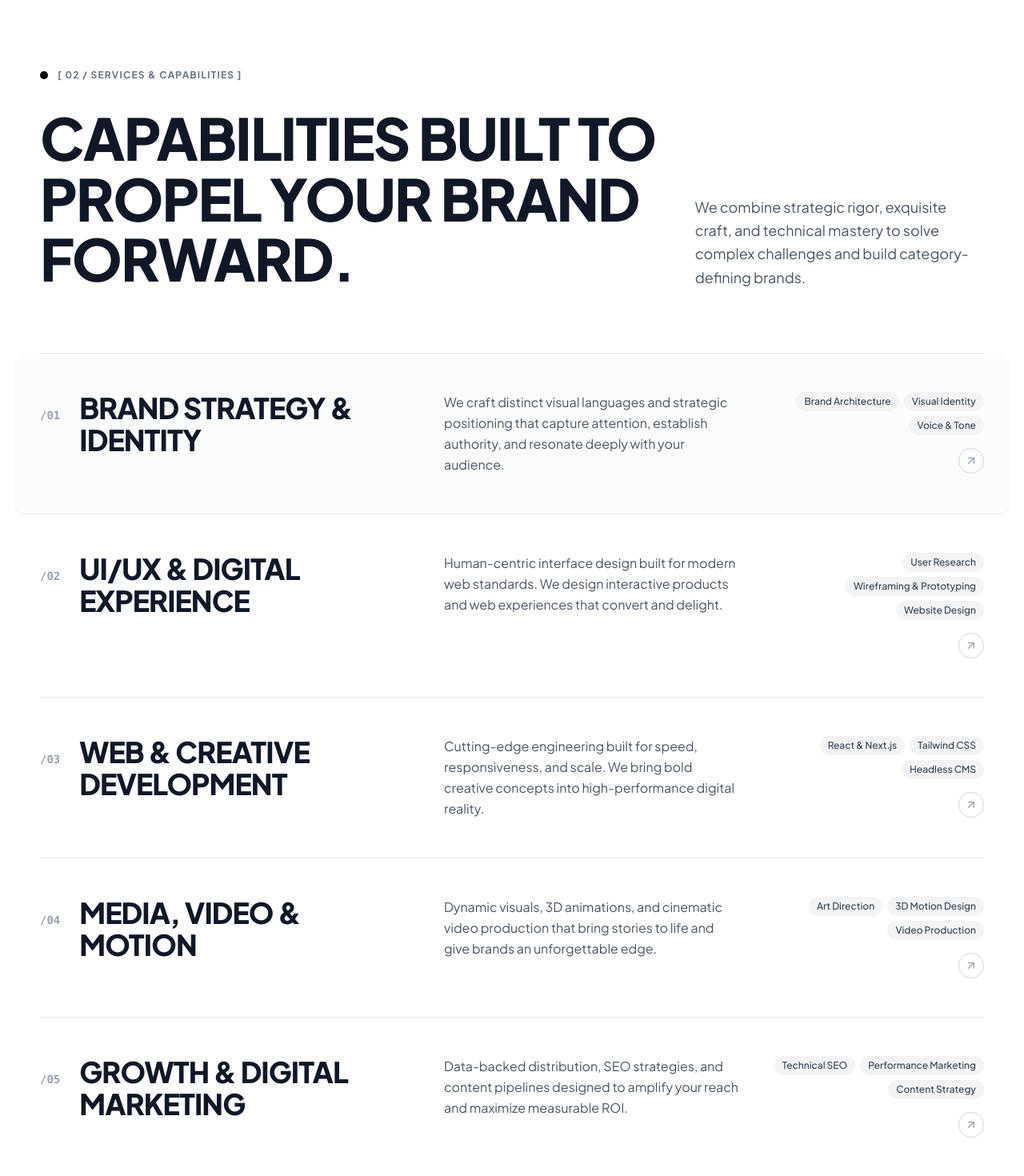
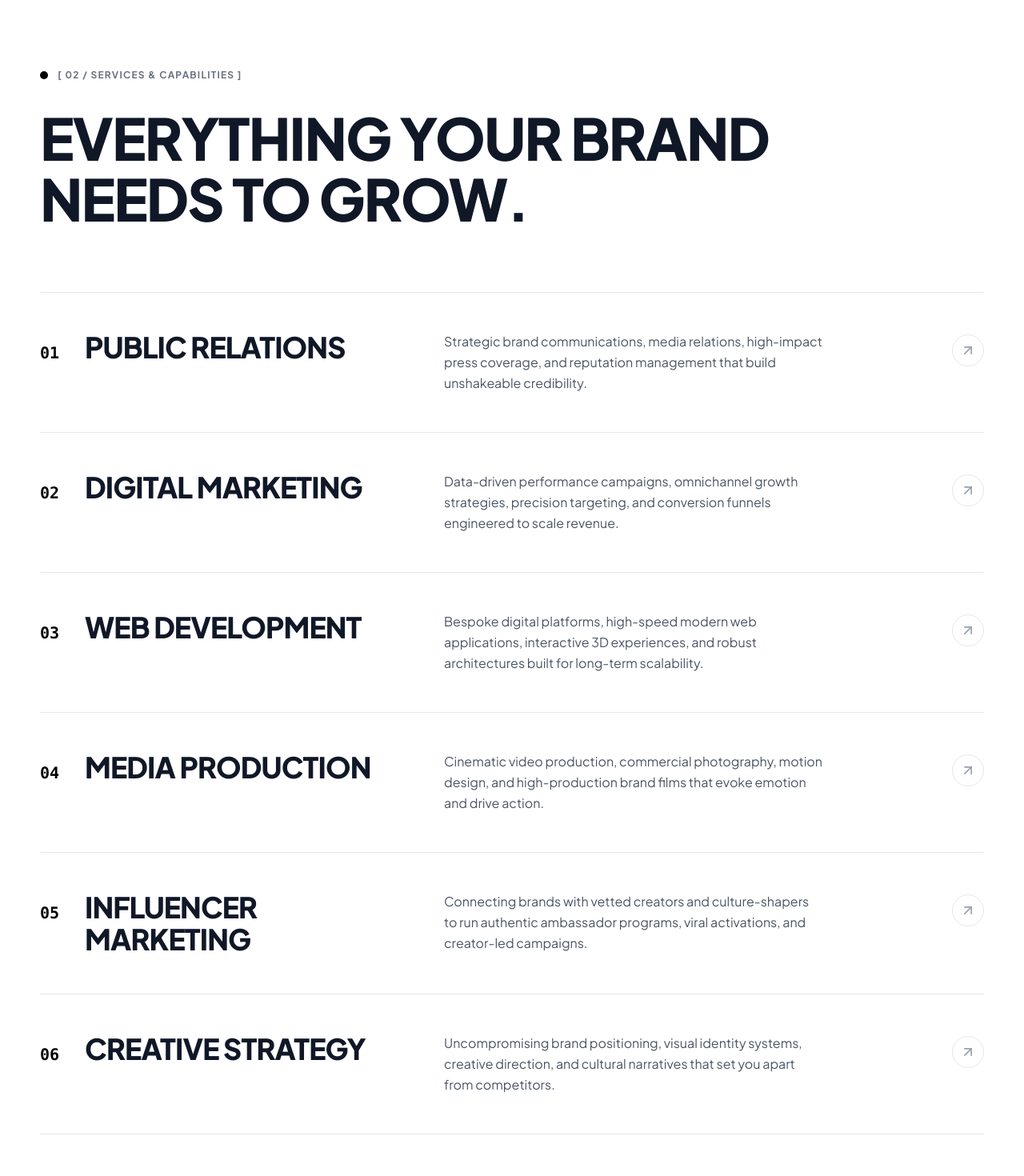
Before and after one commit to nikhilkumar202002/ann-clan-website, a React (Vite) app: page / in a window 1280 px wide. Shown: the part 1860-3330 px from the top of the page at 80% size. Built offline with nearby package versions, Linux system fonts and the light colour scheme; the HTML template or start-up script is replaced by a standard one.

Commit message:
refactor: replace native buttons and links with Button component and update home sections

```diff
--- a/src/components/sections/home/Insights.jsx
+++ b/src/components/sections/home/Insights.jsx
@@ -1,4 +1,5 @@
 import { FiArrowRight } from 'react-icons/fi'
+import Button from '../../ui/Button'
 
 const Insights = () => {
   const articles = [
@@ -53,13 +54,9 @@ const Insights = () => {
             </h2>
           </div>
           <div>
-            <a
-              href="#"
-              className="inline-flex items-center gap-2 text-xs sm:text-sm font-bold uppercase tracking-wider text-black border-b-2 border-black pb-0.5 hover:text-gray-600 hover:border-gray-600 transition-colors"
-            >
-              <span>Explore All Articles</span>
-              <FiArrowRight className="w-4 h-4" />
-            </a>
+            <Button href="#" variant="link" icon={FiArrowRight}>
+              Explore All Articles
+            </Button>
           </div>
         </div>
 
--- a/src/components/sections/home/Services.jsx
+++ b/src/components/sections/home/Services.jsx
@@ -3,48 +3,107 @@ import { FiArrowUpRight } from 'react-icons/fi'
 import Button from '../../ui/Button'
 
 const Services = () => {
-  const [activeService, setActiveService] = useState(0)
+  const [hoveredIndex, setHoveredIndex] = useState(null)
+  const [mousePos, setMousePos] = useState({ x: 0, y: 0 })
 
   const services = [
     {
       id: '01',
-      title: 'Brand Strategy & Identity',
+      title: 'Public Relations',
       description:
-        'We craft distinct visual languages and strategic positioning that capture attention, establish authority, and resonate deeply with your audience.',
-      tags: ['Brand Architecture', 'Visual Identity', 'Voice & Tone', 'Design Systems', 'Brand Guidelines'],
+        'Strategic brand communications, media relations, high-impact press coverage, and reputation management that build unshakeable credibility.',
+      image:
+        'https://images.unsplash.com/photo-1557804506-669a67965ba0?auto=format&fit=crop&w=1000&q=80',
     },
     {
       id: '02',
-      title: 'UI/UX & Digital Experience',
+      title: 'Digital Marketing',
       description:
-        'Human-centric interface design built for modern web standards. We design interactive products and web experiences that convert and delight.',
-      tags: ['User Research', 'Wireframing & Prototyping', 'Website Design', 'Mobile UI/UX', 'Interaction Design'],
+        'Data-driven performance campaigns, omnichannel growth strategies, precision targeting, and conversion funnels engineered to scale revenue.',
+      image:
+        'https://images.unsplash.com/photo-1460925895917-afdab827c52f?auto=format&fit=crop&w=1000&q=80',
     },
     {
       id: '03',
-      title: 'Web & Creative Development',
+      title: 'Web Development',
       description:
-        'Cutting-edge engineering built for speed, responsiveness, and scale. We bring bold creative concepts into high-performance digital reality.',
-      tags: ['React & Next.js', 'Tailwind CSS', 'Headless CMS', 'Creative Development', 'Speed Optimization'],
+        'Bespoke digital platforms, high-speed modern web applications, interactive 3D experiences, and robust architectures built for long-term scalability.',
+      image:
+        'https://images.unsplash.com/photo-1555066931-4365d14bab8c?auto=format&fit=crop&w=1000&q=80',
     },
     {
       id: '04',
-      title: 'Media, Video & Motion',
+      title: 'Media Production',
       description:
-        'Dynamic visuals, 3D animations, and cinematic video production that bring stories to life and give brands an unforgettable edge.',
-      tags: ['Art Direction', '3D Motion Design', 'Video Production', 'Micro-interactions', 'Brand Films'],
+        'Cinematic video production, commercial photography, motion design, and high-production brand films that evoke emotion and drive action.',
+      image:
+        'https://images.unsplash.com/photo-1492691527719-9d1e07e534b4?auto=format&fit=crop&w=1000&q=80',
     },
     {
       id: '05',
-      title: 'Growth & Digital Marketing',
+      title: 'Influencer Marketing',
       description:
-        'Data-backed distribution, SEO strategies, and content pipelines designed to amplify your reach and maximize measurable ROI.',
-      tags: ['Technical SEO', 'Performance Marketing', 'Content Strategy', 'Social Campaigns', 'Conversion Optimization'],
+        'Connecting brands with vetted creators and culture-shapers to run authentic ambassador programs, viral activations, and creator-led campaigns.',
+      image:
+        'https://images.unsplash.com/photo-1534528741775-53994a69daeb?auto=format&fit=crop&w=1000&q=80',
+    },
+    {
+      id: '06',
+      title: 'Creative Strategy',
+      description:
+        'Uncompromising brand positioning, visual identity systems, creative direction, and cultural narratives that set you apart from competitors.',
+      image:
+        'https://images.unsplash.com/photo-1618005182384-a83a8bd57fbe?auto=format&fit=crop&w=1000&q=80',
     },
   ]
 
+  const handleMouseMove = (e) => {
+    setMousePos({ x: e.clientX, y: e.clientY })
+  }
+
   return (
-    <section id="services" className="py-24 sm:py-32 bg-white border-t border-gray-100">
+    <section
+      id="services"
+      onMouseMove={handleMouseMove}
+      className="py-24 sm:py-32 bg-white border-t border-gray-100 relative"
+    >
+      {/* Floating Tilt Image Preview on Hover with Smooth Vertical Slide (Desktop) */}
+      <div
+        className="fixed pointer-events-none z-50 hidden lg:block"
+        style={{
+          left: `${mousePos.x + 30}px`,
+          top: `${mousePos.y - 140}px`,
+          opacity: hoveredIndex !== null ? 1 : 0,
+          transform:
+            hoveredIndex !== null
+              ? 'rotate(-4deg) scale(1)'
+              : 'rotate(0deg) scale(0.92)',
+          transition:
+            'opacity 0.3s cubic-bezier(0.16, 1, 0.3, 1), transform 0.4s cubic-bezier(0.16, 1, 0.3, 1)',
+        }}
+      >
+        {/* Compact 3:4 Aspect Ratio Container without border */}
+        <div className="w-48 sm:w-56 aspect-[3/4] bg-black overflow-hidden shadow-2xl relative">
+          {/* Vertical sliding track: slides smoothly to top when hovering another service */}
+          <div
+            className="w-full h-full flex flex-col transition-transform duration-500 ease-[cubic-bezier(0.16,1,0.3,1)]"
+            style={{
+              transform: `translateY(-${(hoveredIndex ?? 0) * 100}%)`,
+            }}
+          >
+            {services.map((service) => (
+              <div key={service.id} className="w-full h-full flex-shrink-0 relative">
+                <img
+                  src={service.image}
+                  alt={service.title}
+                  className="w-full h-full object-cover"
+                />
+              </div>
+            ))}
+          </div>
+        </div>
+      </div>
+
       <div className="site-container">
         {/* Section Header */}
         <div className="flex items-center gap-3 mb-8">
@@ -54,65 +113,60 @@ const Services = () => {
           </span>
         </div>
 
-        {/* Section Title & Subheading */}
-        <div className="grid grid-cols-1 lg:grid-cols-12 gap-6 lg:gap-12 mb-16 sm:mb-20">
-          <div className="lg:col-span-8">
-            <h2 className="text-4xl sm:text-6xl lg:text-7xl font-black uppercase tracking-tight text-gray-900 leading-[1.05]">
-              Capabilities built to propel your brand forward.
-            </h2>
-          </div>
-          <div className="lg:col-span-4 flex items-end">
-            <p className="text-base sm:text-lg text-gray-600 leading-relaxed">
-              We combine strategic rigor, exquisite craft, and technical mastery to solve complex challenges and build category-defining brands.
-            </p>
-          </div>
+        {/* Section Title */}
+        <div className="mb-16 sm:mb-20">
+          <h2 className="text-4xl sm:text-6xl lg:text-7xl font-black uppercase tracking-tight text-gray-900 leading-[1.05] max-w-5xl">
+            Everything Your Brand Needs to Grow.
+          </h2>
         </div>
 
         {/* Interactive Services List */}
         <div className="border-t border-gray-200">
           {services.map((service, index) => {
-            const isActive = activeService === index
+            const isHovered = hoveredIndex === index
             return (
               <div
                 key={service.id}
-                onMouseEnter={() => setActiveService(index)}
+                onMouseEnter={() => setHoveredIndex(index)}
+                onMouseLeave={() => setHoveredIndex(null)}
                 className={`group border-b border-gray-200 py-8 sm:py-12 transition-all duration-300 cursor-pointer ${
-                  isActive ? 'bg-gray-50/60 -mx-4 px-4 sm:-mx-8 sm:px-8 rounded-xl' : ''
+                  isHovered ? 'bg-gray-50/70 -mx-4 px-4 sm:-mx-8 sm:px-8' : ''
                 }`}
               >
                 <div className="grid grid-cols-1 lg:grid-cols-12 gap-6 lg:gap-8 items-start">
-                  {/* Number & Service Title */}
-                  <div className="lg:col-span-5 flex items-baseline gap-4 sm:gap-6">
-                    <span className="text-xs sm:text-sm font-mono font-bold text-gray-400 group-hover:text-black transition-colors">
-                      /{service.id}
+                  {/* Bold Number (No slash) & Service Title */}
+                  <div className="lg:col-span-5 flex items-baseline gap-5 sm:gap-8">
+                    <span className="text-base sm:text-xl font-black font-mono text-black transition-transform duration-300 group-hover:scale-110">
+                      {service.id}
                     </span>
-                    <h3 className="text-2xl sm:text-3xl lg:text-4xl font-extrabold uppercase tracking-tight text-gray-900 group-hover:text-black transition-colors">
+                    <h3 className="text-2xl sm:text-3xl lg:text-4xl font-extrabold uppercase tracking-tight text-gray-900 group-hover:text-black transition-colors duration-200">
                       {service.title}
                     </h3>
                   </div>
 
                   {/* Description */}
-                  <div className="lg:col-span-4">
-                    <p className="text-sm sm:text-base text-gray-600 leading-relaxed">
+                  <div className="lg:col-span-5">
+                    <p className="text-sm sm:text-base text-gray-600 leading-relaxed font-normal">
                       {service.description}
                     </p>
                   </div>
 
-                  {/* Tags & Action Indicator */}
-                  <div className="lg:col-span-3 flex flex-col sm:flex-row lg:flex-col justify-between items-start lg:items-end gap-4">
-                    <div className="flex flex-wrap gap-1.5 lg:justify-end">
-                      {service.tags.slice(0, 3).map((tag) => (
-                        <span
-                          key={tag}
-                          className="inline-block px-2.5 py-1 text-xs font-medium rounded-full bg-gray-100 text-gray-700 group-hover:bg-black group-hover:text-white transition-colors duration-200"
-                        >
-                          {tag}
-                        </span>
-                      ))}
-                    </div>
-                    <span className="w-8 h-8 rounded-full border border-gray-300 flex items-center justify-center text-gray-400 group-hover:text-black group-hover:border-black group-hover:scale-110 transition-all">
-                      <FiArrowUpRight className="w-4 h-4" />
+                  {/* Action Arrow Indicator */}
+                  <div className="lg:col-span-2 flex justify-start lg:justify-end items-center pt-1">
+                    <span className="w-10 h-10 rounded-full border border-gray-200 flex items-center justify-center text-gray-400 group-hover:text-white group-hover:bg-black group-hover:border-black group-hover:scale-110 transition-all duration-300">
+                      <FiArrowUpRight className="w-5 h-5 transition-transform duration-300 group-hover:translate-x-0.5 group-hover:-translate-y-0.5" />
                     </span>
+                  </div>
+                </div>
+
+                {/* Mobile Inline Preview on Touch / Small Screens */}
+                <div className="mt-4 lg:hidden">
+                  <div className="w-full max-w-[220px] aspect-[3/4] overflow-hidden bg-gray-100">
+                    <img
+                      src={service.image}
+                      alt={service.title}
+                      className="w-full h-full object-cover"
+                    />
                   </div>
                 </div>
               </div>
```
Also changed, not shown: src/components/layout/Footer.jsx (+7 -3 lines), src/components/sections/home/Contact.jsx (+8 -5 lines), src/components/sections/home/OurWork.jsx (+7 -7 lines).
